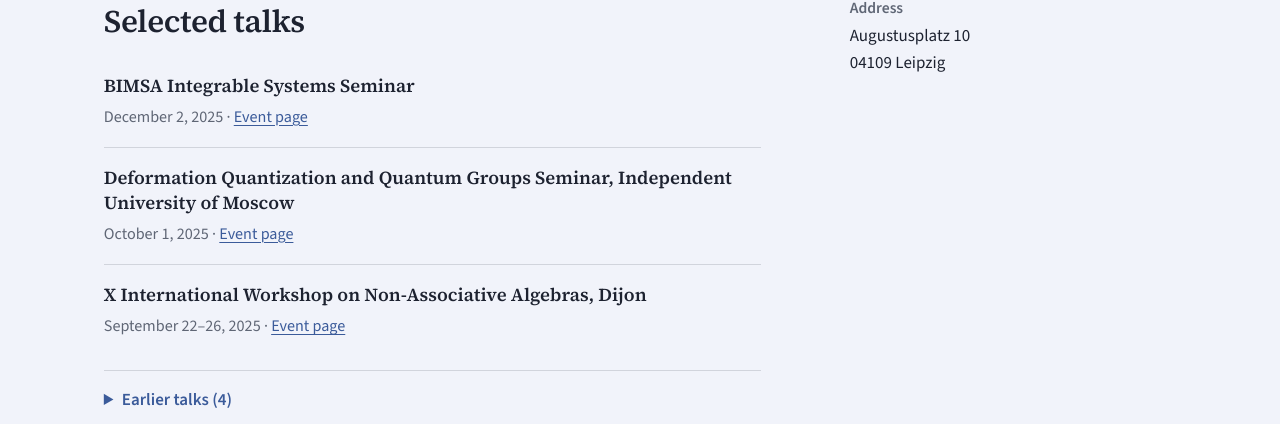
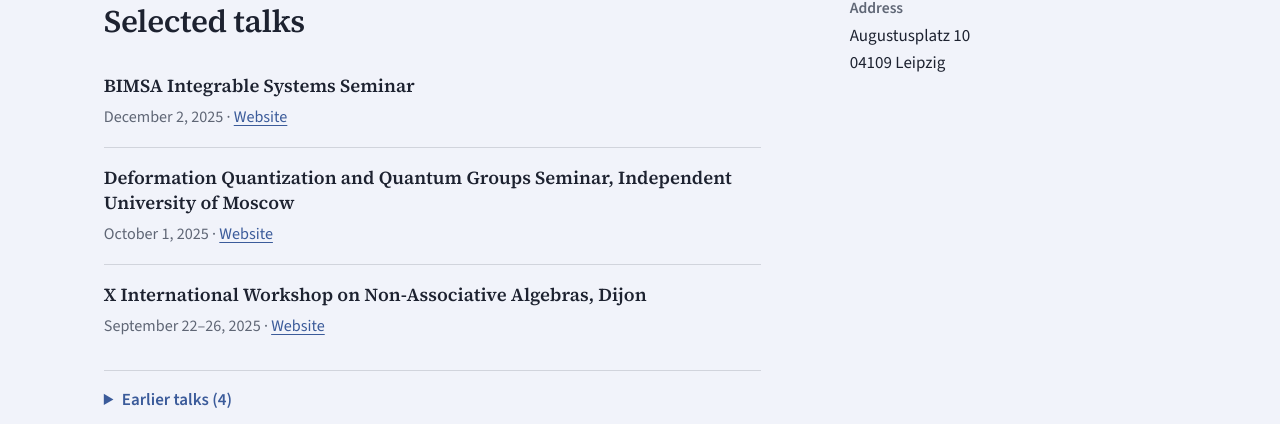
Before and after one commit to n-safonkin/n-safonkin.github.io, a Jekyll site: the page built from index.html, in a window 1280 px wide and 900 px high, scrolled down 781 px. Shown: the part 336-760 px from the top of the window. Built offline with Jekyll 4.4.1, drawn with Linux system fonts in a browser that asks for light colours.

Commit message:
Rename talk links to Website

```diff
--- a/index.html
+++ b/index.html
@@ -45,7 +45,7 @@ extra_css:
       {% for talk in site.data.talks limit:3 %}
         <li class="talk-item">
           <h3>{{ talk.venue }}</h3>
-          <p class="meta">{{ talk.date }} · <a href="{{ talk.link }}" target="_blank" rel="noopener">Event page</a></p>
+          <p class="meta">{{ talk.date }} · <a href="{{ talk.link }}" target="_blank" rel="noopener">Website</a></p>
         </li>
       {% endfor %}
       </ul>
@@ -57,7 +57,7 @@ extra_css:
         {% for talk in site.data.talks offset:3 %}
           <li class="talk-item">
             <h3>{{ talk.venue }}</h3>
-            <p class="meta">{{ talk.date }} · <a href="{{ talk.link }}" target="_blank" rel="noopener">Event page</a></p>
+            <p class="meta">{{ talk.date }} · <a href="{{ talk.link }}" target="_blank" rel="noopener">Website</a></p>
           </li>
         {% endfor %}
         </ul>
```
